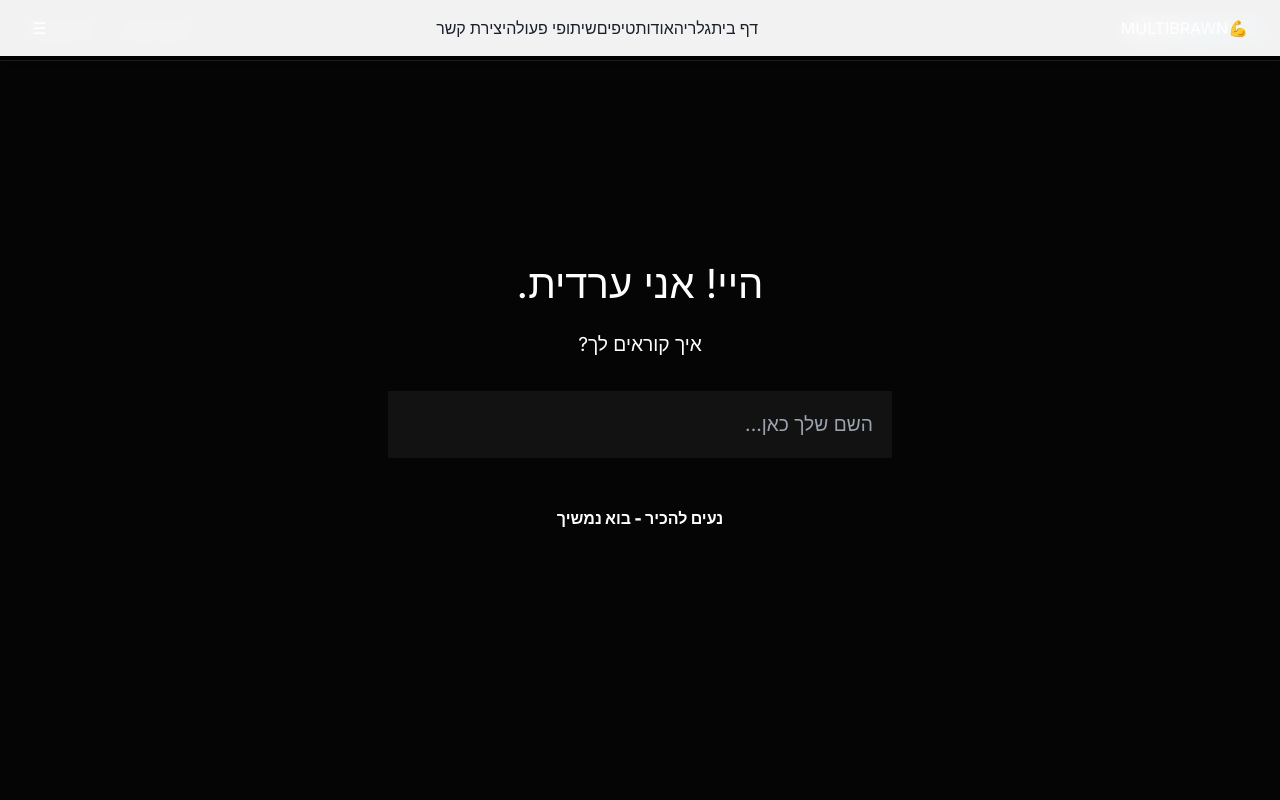
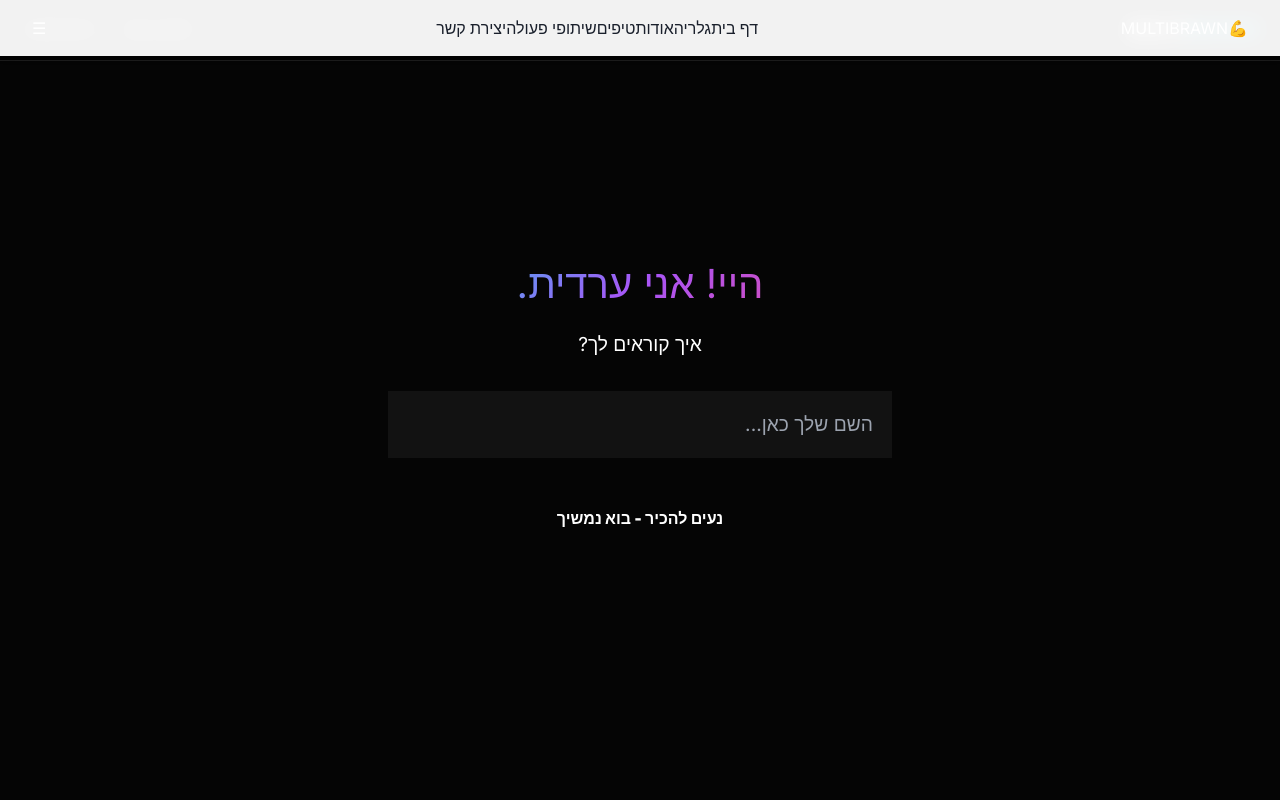
Before and after one commit to kfischi/Multibrawn_LAB, a Next.js app: page /contact in a window 1280 px wide. Shown: the top 800 px of the page. Built offline with nearby package versions, Linux system fonts and the light colour scheme.

Commit message:
Update globals.css

```diff
--- a/src/app/globals.css
+++ b/src/app/globals.css
@@ -8,6 +8,16 @@
 }
 
 body {
-  background-color: var(--background);
+  background: var(--background);
   color: var(--foreground);
+  margin: 0;
+  padding: 0;
 }
+
+/* הגדרת גרדיאנט לטקסט */
+.gradient-text {
+  background: linear-gradient(135deg, #22d3ee 0%, #a855f7 50%, #ec4899 100%);
+  -webkit-background-clip: text;
+  -webkit-text-fill-color: transparent;
+  background-clip: text;
+}
```
